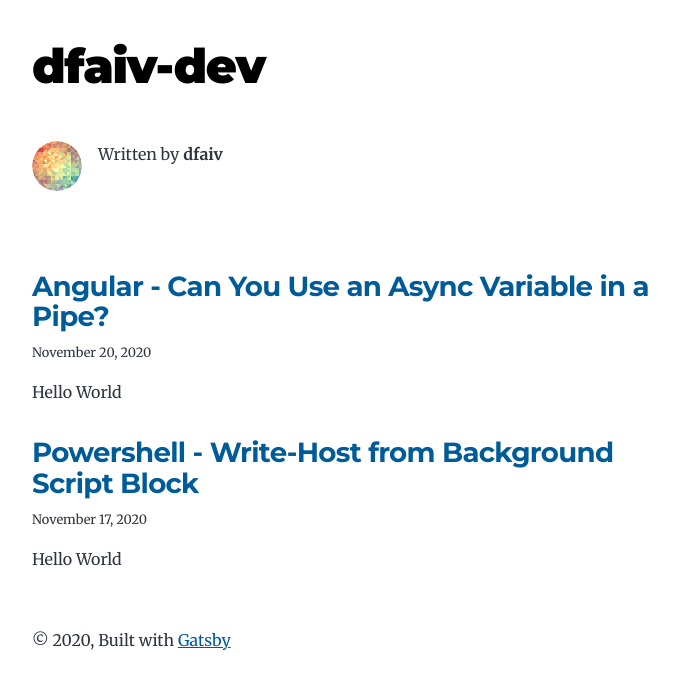
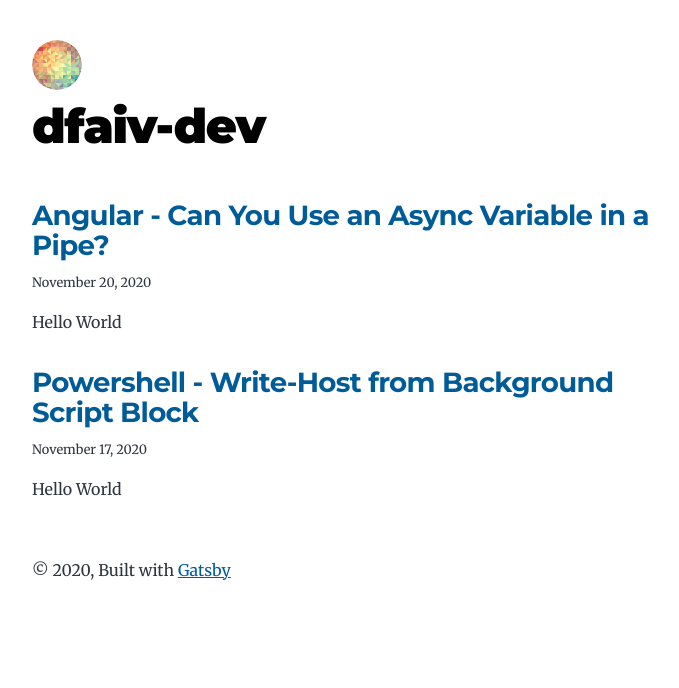
Before and after one commit to dfaivre/dfaiv-dev-009-gatsby, a Gatsby site: page / in a window 1280 px wide. Shown: the whole page, without its empty margins (292-971 px from the left). Built offline with nearby package versions, Linux system fonts and the light colour scheme; Gatsby itself is replaced by a stand-in of ours.

Commit message:
remove bio, move logo to `layout.js`

```diff
--- a/src/components/layout.js
+++ b/src/components/layout.js
@@ -1,22 +1,64 @@
 import React from "react"
-import { Link } from "gatsby"
+import { graphql, Link, useStaticQuery } from "gatsby"
+import Image from "gatsby-image"
 
 const Layout = ({ location, title, children }) => {
   const rootPath = `${__PATH_PREFIX__}/`
   const isRootPath = location.pathname === rootPath
   let header
 
+  const data = useStaticQuery(graphql`
+    query LayoutQuery {
+      avatar: file(absolutePath: { regex: "/profile-pic.png/" }) {
+        childImageSharp {
+          fixed(width: 50, height: 50, quality: 95) {
+            ...GatsbyImageSharpFixed
+          }
+        }
+      }
+      site {
+        siteMetadata {
+          author {
+            name
+            summary
+          }
+          social {
+            twitter
+          }
+        }
+      }
+    }
+  `)
+
+  const author = data.site.siteMetadata?.author
+  const avatar = data?.avatar?.childImageSharp?.fixed
+
+  const logo = (avatar && (
+    <Image
+      fixed={avatar}
+      alt={author?.name || ``}
+      className="bio-avatar"
+      imgStyle={{
+        borderRadius: `50%`
+      }}
+    />
+  ))
+
   if (isRootPath) {
     header = (
       <h1 className="main-heading">
+        <div>{logo}</div>
         <Link to="/">{title}</Link>
       </h1>
     )
   } else {
     header = (
-      <Link className="header-link-home" to="/">
-        {title}
-      </Link>
+      <div>
+        <div>{logo}</div>
+        <Link className="header-link-home" to="/">
+          {title}
+        </Link>
+      </div>
     )
   }
 
--- a/src/pages/index.js
+++ b/src/pages/index.js
@@ -1,7 +1,7 @@
 import React from "react"
 import { Link, graphql } from "gatsby"
 
-import Bio from "../components/bio"
+//import Bio from "../components/bio"
 import Layout from "../components/layout"
 import SEO from "../components/seo"
 
@@ -13,7 +13,7 @@ const BlogIndex = ({ data, location }) => {
     return (
       <Layout location={location} title={siteTitle}>
         <SEO title="All posts" />
-        <Bio />
+        {/*<Bio />*/}
         <p>
           No blog posts found. Add markdown posts to "content/blog" (or the
           directory you specified for the "gatsby-source-filesystem" plugin in
@@ -26,7 +26,7 @@ const BlogIndex = ({ data, location }) => {
   return (
     <Layout location={location} title={siteTitle}>
       <SEO title="All posts" />
-      <Bio />
+      {/*<Bio />*/}
       <ol style={{ listStyle: `none` }}>
         {posts.map(post => {
           const title = post.frontmatter.title || post.fields.slug
--- a/src/templates/blog-post.js
+++ b/src/templates/blog-post.js
@@ -1,7 +1,7 @@
 import React from "react"
 import { Link, graphql } from "gatsby"
 
-import Bio from "../components/bio"
+//import Bio from "../components/bio"
 import Layout from "../components/layout"
 import SEO from "../components/seo"
 
@@ -31,7 +31,7 @@ const BlogPostTemplate = ({ data, location }) => {
         />
         <hr />
         <footer>
-          <Bio />
+          {/*<Bio />*/}
         </footer>
       </article>
       <nav className="blog-post-nav">
```
